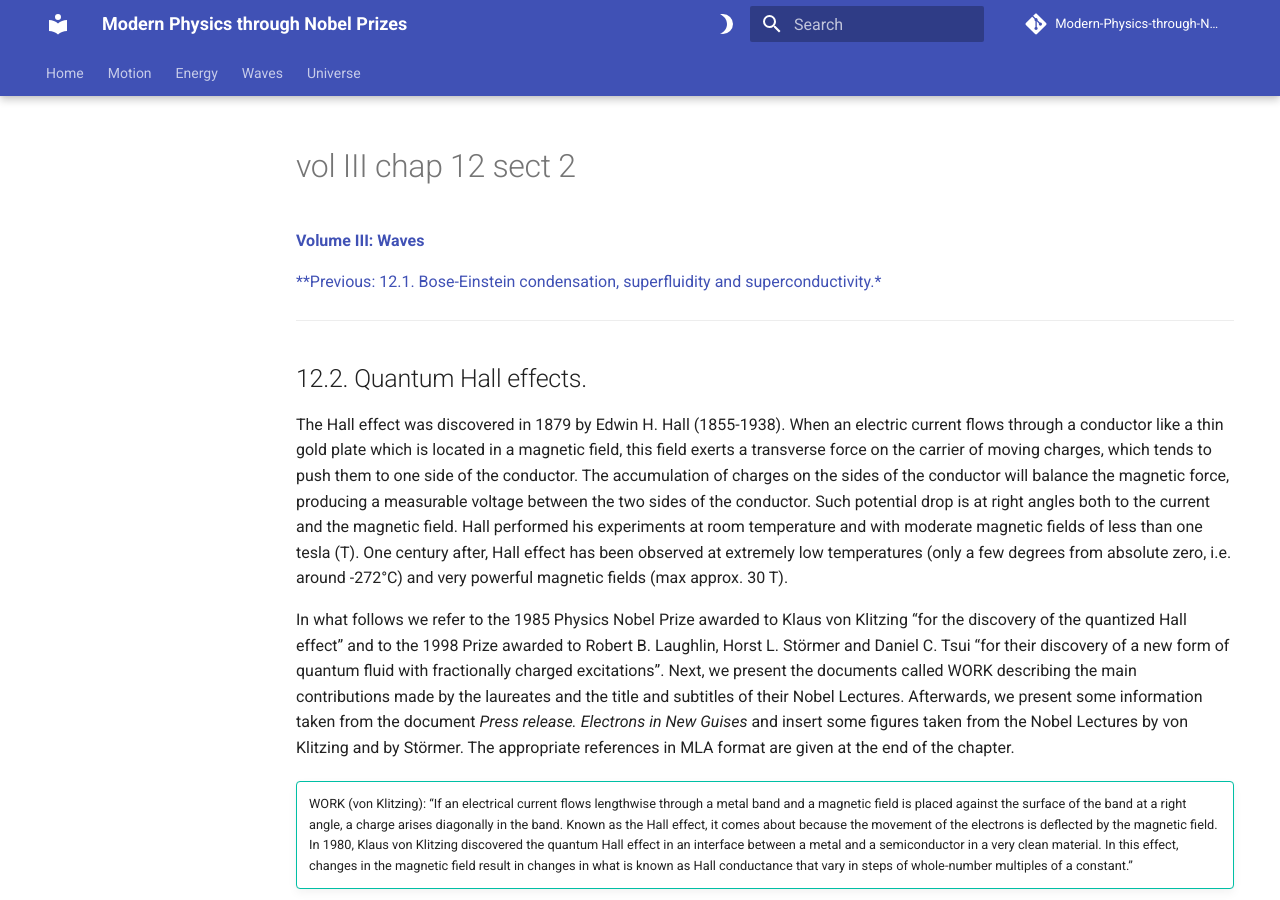
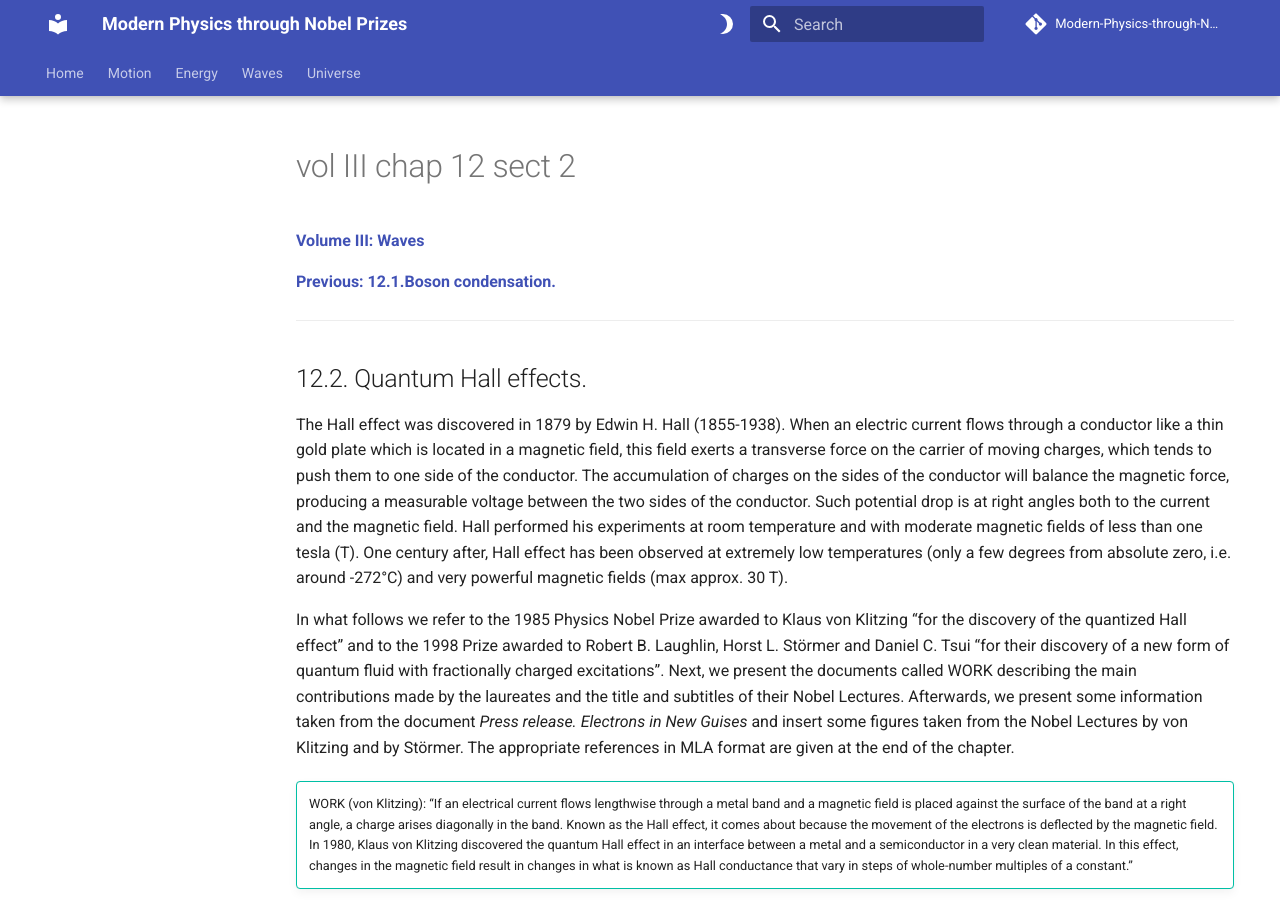
Before and after one commit to modphysnobel/modphysnobel.github.io, an MkDocs documentation site: the page built from docs/vol-III/vol-III-chap-12-sect-2.md, in a window 1280 px wide and 900 px high. Built offline with MkDocs 1.6.1 and Material for MkDocs 9.7.7, drawn with Linux system fonts in a browser that asks for light colours; some web fonts are replaced; comment, search, counter and statistics services are not loaded.

Commit message:
Update vol-III-chap-12-sect-2.md

```diff
--- a/docs/vol-III/vol-III-chap-12-sect-2.md
+++ b/docs/vol-III/vol-III-chap-12-sect-2.md
@@ -1,6 +1,6 @@
 [**Volume III: Waves**](./volume-III.md)
 
-[**Previous: 12.1. Bose-Einstein condensation, superfluidity and superconductivity.*](./vol-III-chap-12-sect-1.md)
+[**Previous: 12.1.Boson condensation.**](./vol-III-chap-12-sect-1.md)
 
 ***
 
```
